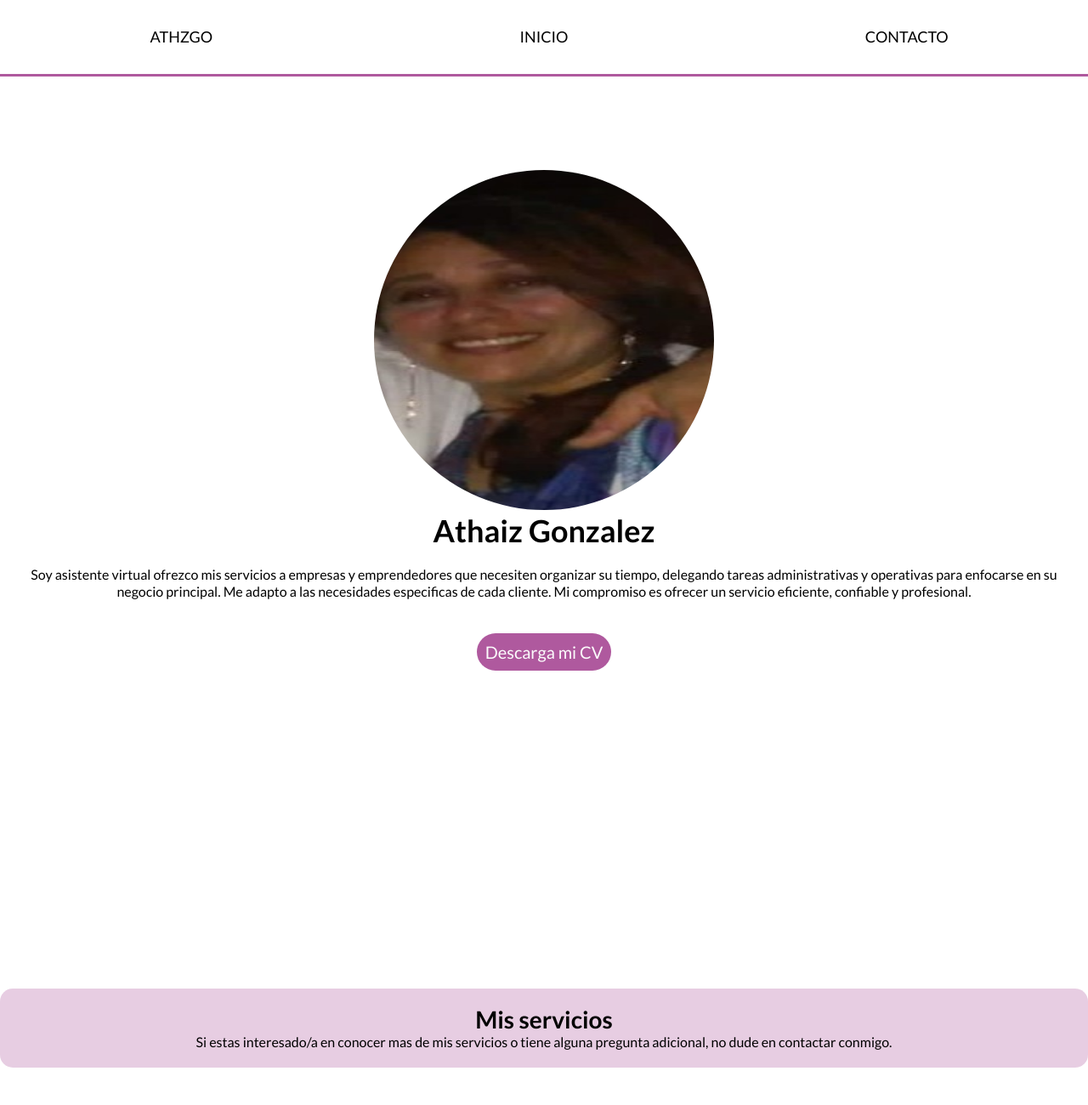
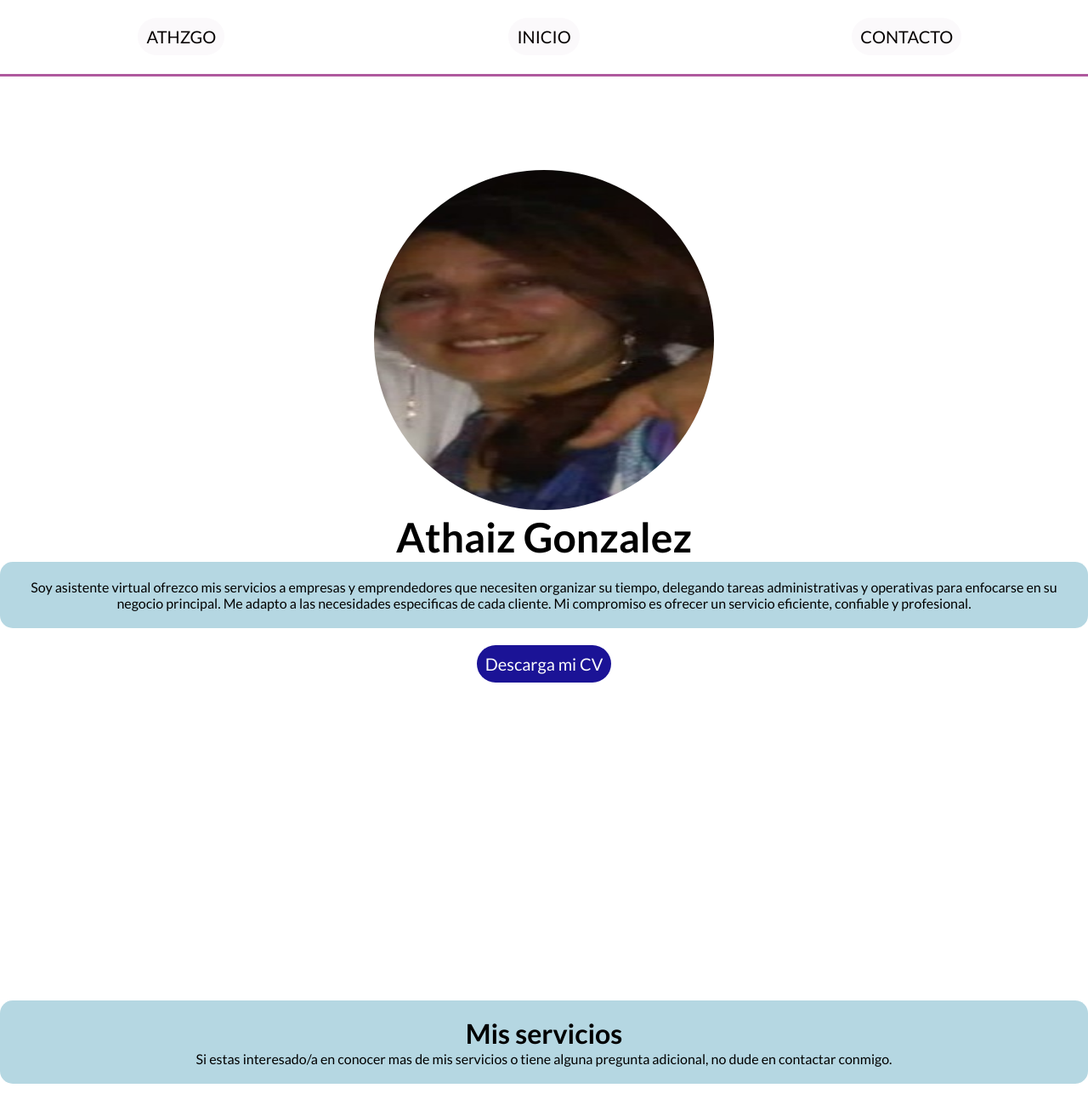
Before and after one commit to athzgo/proyecto1tati, a plain HTML site: page index.html in a window 1280 px wide. Shown: the top 1300 px of the page at 85% size. Drawn offline with Linux system fonts and the light colour scheme.

Commit message:
se agrega proyecto final

```diff
--- a/css/styles.css
+++ b/css/styles.css
@@ -5,6 +5,11 @@
         text-align: center;
         width: 100%;
         line-height: 1.2;}
+ #btat, #btinicio, #btcontactos {background-color:#fbf9fb;
+    color:#050000;
+    border-radius: 50px;
+    font-size: 20px;
+    padding: 10px; }
  #fotota {border-radius: 100%;
          margin-top: 200px;
          height: 400px;
@@ -22,12 +27,12 @@
        height: 50px;
      margin-bottom: 50px; }
 
-h1 {font-size: 36px; }
+h1 {font-size: 48px; }
 
 #parrafo1 {margin-bottom: 30px;
-           padding: 20px;}
+           padding: 20px; background-color:rgba(12, 124, 158, 0.3); border-radius: 15px;       }
 
- #pulsar {background-color:#af599e;
+ #pulsar {background-color:#1b1396;
          color:#fbfbfb;
          margin-top: 30px;
          border-radius: 50px;
@@ -36,17 +41,17 @@ h1 {font-size: 36px; }
          margin-bottom: 200px;
          padding: 10px; }
 
- h2 {font-size: 28px;
+ h2 {font-size: 32px;
      border-radius: 50px;}
 
- section{background-color:rgba(175, 89, 158, 0.3);
+ section{background-color:rgba(12, 124, 158, 0.3);
          border-radius: 15px;
          margin-bottom: 30%;
          margin-top: 30%;
          padding: 20px;}
 
   footer { height: 90px;
-         background-color: #af599e;
+         background-color: #1b1396 ;
          color: #fbfbfb;
          padding-top: 35px;}
 
--- a/index.html
+++ b/index.html
@@ -14,9 +14,9 @@
 <body>
   <header>
     <ul class="lista" id="superior">
-        <li><a href="#inicio"> ATHZGO </a></li>
-        <li><a href="#inicio"> INICIO </a></li>
-        <li><a href="#contactos"> CONTACTO </a></li>
+        <li><a id= "btat" href="#parrafo1"> ATHZGO </a></li>
+        <li><a id= "btinicio" href="#fotota"> INICIO </a></li>
+        <li><a id= "btcontactos" href="#iconos"> CONTACTO </a></li>
     </ul>
     </header>
 
@@ -45,7 +45,7 @@
             <li class="logo" id="linkedin"> <a href="https://www.linkedin.com/in/athzgnzlz">
                 <img src=" https://athzgo.github.io/proyecto1tati/img/linkedin.png"></a></li>
     </ul>
-
+<script src="js/main.js"></script>
 </body>
 <footer>ATHZGO2023</footer>
 </html>
--- /dev/null
+++ b/js/main.js
@@ -0,0 +1,6 @@
+let btat=document.querySelector("#btat");
+btat.addEventListener("click", () => btat.style.backgroundColor= "#1b1396")
+let btinicio=document.querySelector("#btinicio");
+btinicio.addEventListener("click", () => btinicio.style.backgroundColor= "#1b1396")
+let btcontactos=document.querySelector("#btcontactos");
+btcontactos.addEventListener("click", () => btcontactos.style.backgroundColor= "#1b1396")
```
Also changed, not shown: img/fotoproy2.jpg (added).
